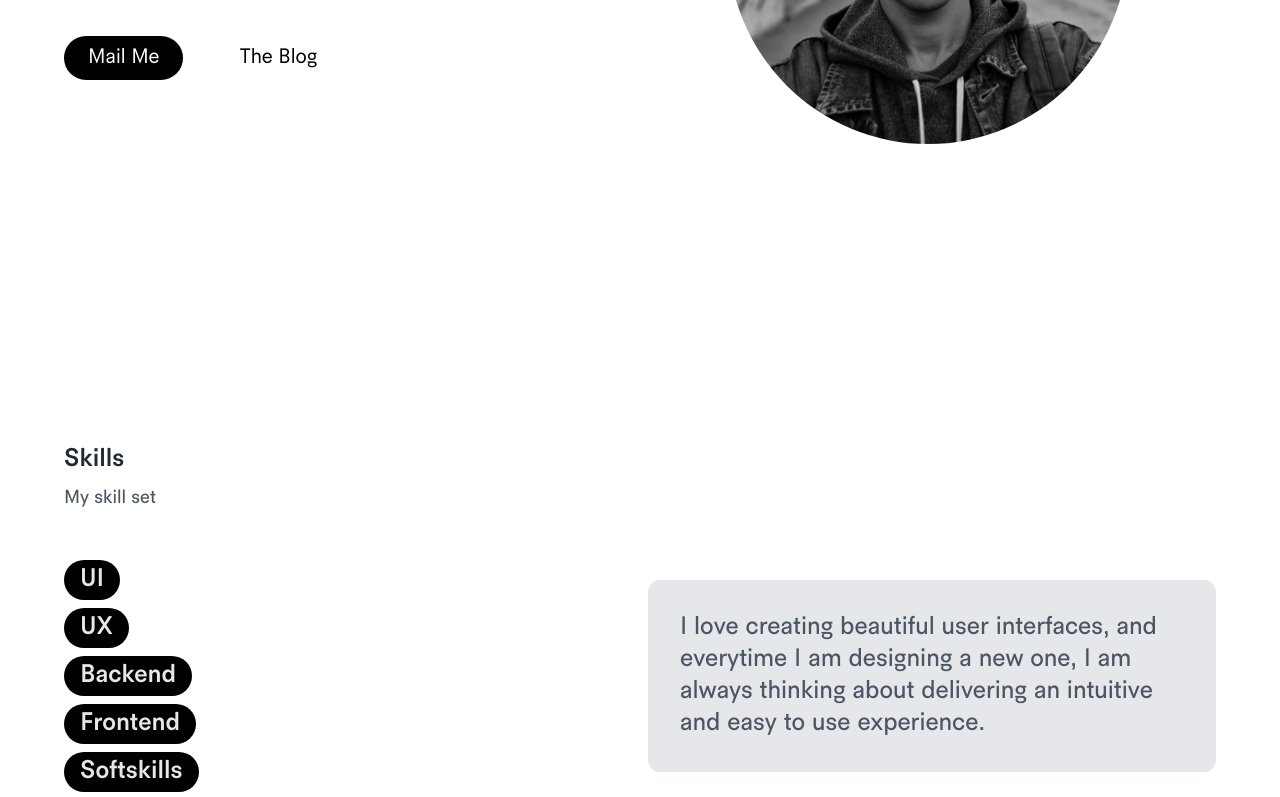
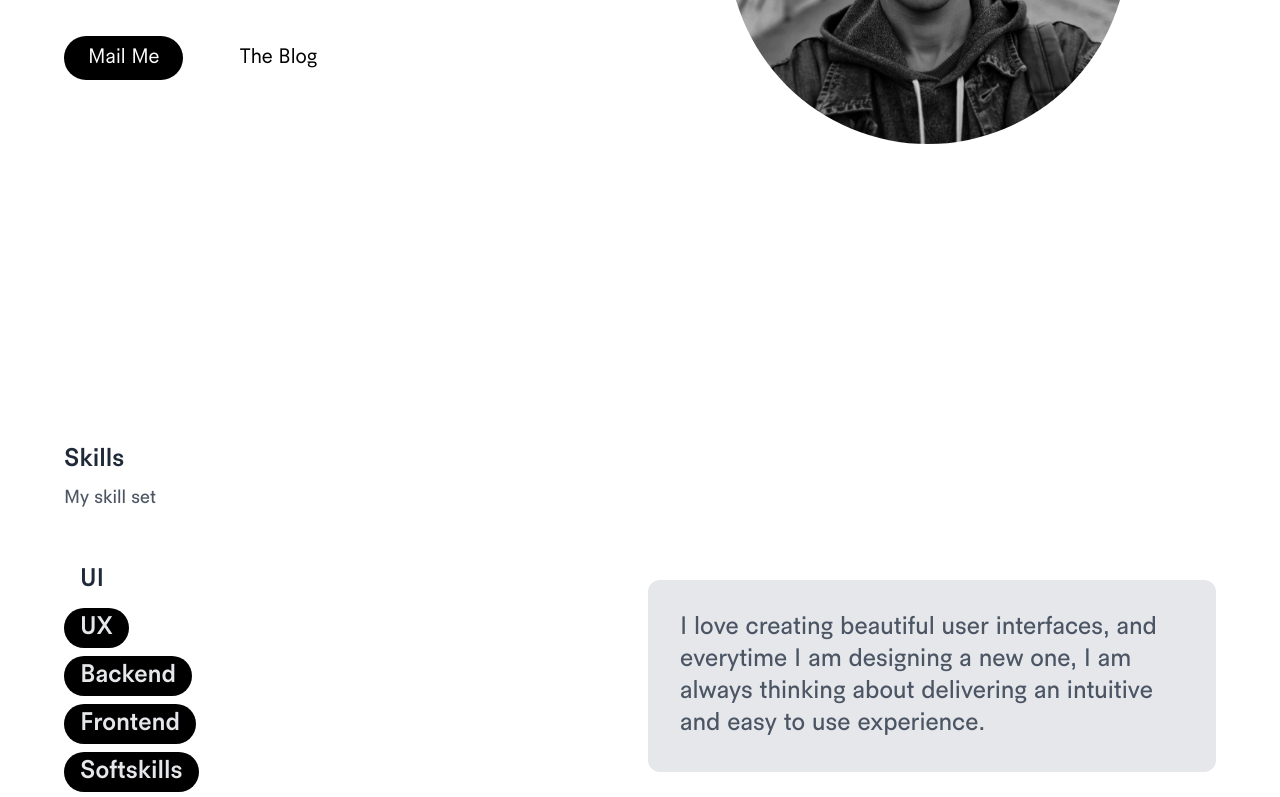
Before and after one commit to triyanox/portfolio, a Next.js app: page / in a window 1280 px wide. Shown: the part 452-1249 px from the top of the page. Built offline with nearby package versions, Linux system fonts and the light colour scheme.

Commit message:
More animations

```diff
--- a/components/EmailButton.tsx
+++ b/components/EmailButton.tsx
@@ -14,7 +14,7 @@ export const Button = (props: Props) => {
 
 export const ButtonWhite = (props: Props) => {
   return (
-    <button className="flex flex-row items-center justify-center gap-2 rounded-full  px-6 py-2  text-xl text-black outline-4 outline-offset-2 outline-gray-600 transition-all duration-200 hover:scale-110 hover:outline  active:scale-95    dark:text-white  dark:outline-gray-400 ">
+    <button className=" flex flex-row items-center justify-center gap-2  rounded-full   px-6 py-2 text-xl text-black transition-all duration-200 hover:scale-110   active:scale-95      dark:text-white ">
       {props.text}{' '}
     </button>
   )
--- a/components/Option.tsx
+++ b/components/Option.tsx
@@ -1,4 +1,4 @@
-import { motion } from 'framer-motion'
+import { AnimatePresence, motion } from 'framer-motion'
 
 export type Option = {
   text: string
@@ -7,20 +7,44 @@ export type Option = {
 
 export const Option = (props: Option) => {
   return (
+    <AnimatePresence exitBeforeEnter>
       <motion.button
-      whileTap={{
-        scale: 0.9,
-        transition: {
-          duration: 0.2,
+        initial={{ scale: 0 }}
+        animate={{ scale: 1, transformOrigin: 'center' }}
+        exit={{ scale: 0 }}
+        transition={{
+          duration: 0.4,
           stiffness: 100,
           type: 'spring',
-          damping: 10,
-        },
+          damping: 15,
         }}
         onClick={props.handleClick}
         className="rounded-full bg-black px-4 py-1 text-2xl font-semibold text-gray-200 dark:bg-white dark:text-gray-800"
       >
         {props.text}
       </motion.button>
+    </AnimatePresence>
   )
 }
+
+export const OptionSelected = (props: Option) => {
+  return (
+    <AnimatePresence exitBeforeEnter>
+      <motion.button
+        initial={{ scale: 0 }}
+        animate={{ scale: 1, transformOrigin: 'center' }}
+        exit={{ scale: 0 }}
+        transition={{
+          duration: 0.4,
+          stiffness: 100,
+          type: 'spring',
+          damping: 15,
+        }}
+        onClick={props.handleClick}
+        className="rounded-full  px-4 py-1 text-2xl font-semibold text-gray-800  dark:text-gray-200"
+      >
+        {props.text}
+      </motion.button>
+    </AnimatePresence>
+  )
+}
--- a/components/Skills.tsx
+++ b/components/Skills.tsx
@@ -1,5 +1,5 @@
 import { Description } from './Description'
-import { Option } from './Option'
+import { Option, OptionSelected } from './Option'
 import { useState } from 'react'
 
 const Skills = () => {
@@ -17,14 +17,43 @@ const Skills = () => {
       </div>
       <div className="flex w-full flex-col justify-center  gap-4 md:flex-row">
         <div className="mb-4 flex w-full flex-row items-start justify-start gap-2 gap-x-4 overflow-scroll md:mb-0 md:flex-col ">
+          {skill === 'UI' ? (
+            <OptionSelected text="UI" handleClick={() => setSkill('UI')} />
+          ) : (
             <Option text="UI" handleClick={() => setSkill('UI')} />
+          )}
+          {skill === 'UX' ? (
+            <OptionSelected text="UX" handleClick={() => setSkill('UX')} />
+          ) : (
             <Option text="UX" handleClick={() => setSkill('UX')} />
+          )}
+          {skill === 'Backend' ? (
+            <OptionSelected
+              text="Backend"
+              handleClick={() => setSkill('Backend')}
+            />
+          ) : (
             <Option text="Backend" handleClick={() => setSkill('Backend')} />
+          )}
+          {skill === 'Frontend' ? (
+            <OptionSelected
+              text="Frontend"
+              handleClick={() => setSkill('Frontend')}
+            />
+          ) : (
             <Option text="Frontend" handleClick={() => setSkill('Frontend')} />
+          )}
+          {skill === 'Softskills' ? (
+            <OptionSelected
+              text="SoftSkills"
+              handleClick={() => setSkill('SoftSkills')}
+            />
+          ) : (
             <Option
               text="Softskills"
               handleClick={() => setSkill('Softskills')}
             />
+          )}
         </div>
         <div className="   flex w-full flex-col items-start justify-center gap-2 md:mt-0">
           {skill === 'UI' && (
--- /dev/null
+++ b/components/ThreeDots.tsx
@@ -0,0 +1,82 @@
+import { motion } from 'framer-motion'
+import React from 'react'
+
+const LoadingDot = {
+  display: 'block',
+  width: '2rem',
+  height: '2rem',
+  backgroundColor: 'black',
+  borderRadius: '50%',
+}
+
+const LoadingContainer = {
+  width: '10rem',
+  height: '5rem',
+  display: 'flex',
+  justifyContent: 'space-around',
+}
+
+const ContainerVariants = {
+  initial: {
+    transition: {
+      staggerChildren: 0.2,
+    },
+  },
+  animate: {
+    transition: {
+      staggerChildren: 0.2,
+    },
+  },
+}
+
+const DotVariants = {
+  initial: {
+    y: '0%',
+  },
+  animate: {
+    y: '100%',
+  },
+}
+
+const DotTransition = {
+  duration: 0.5,
+  yoyo: Infinity,
+  ease: 'easeInOut',
+}
+
+export default function ThreeDotsWave() {
+  return (
+    <div
+      style={{
+        paddingTop: '5rem',
+        width: '100%',
+        display: 'flex',
+        alignItems: 'center',
+        justifyContent: 'center',
+      }}
+    >
+      <motion.div
+        style={LoadingContainer}
+        variants={ContainerVariants}
+        initial="initial"
+        animate="animate"
+      >
+        <motion.span
+          style={LoadingDot}
+          variants={DotVariants}
+          transition={DotTransition}
+        />
+        <motion.span
+          style={LoadingDot}
+          variants={DotVariants}
+          transition={DotTransition}
+        />
+        <motion.span
+          style={LoadingDot}
+          variants={DotVariants}
+          transition={DotTransition}
+        />
+      </motion.div>
+    </div>
+  )
+}
```
Also changed, not shown: 1 other file (tests, documents, lock files or other folders). Lines whose indentation alone changed are shown as unchanged.
